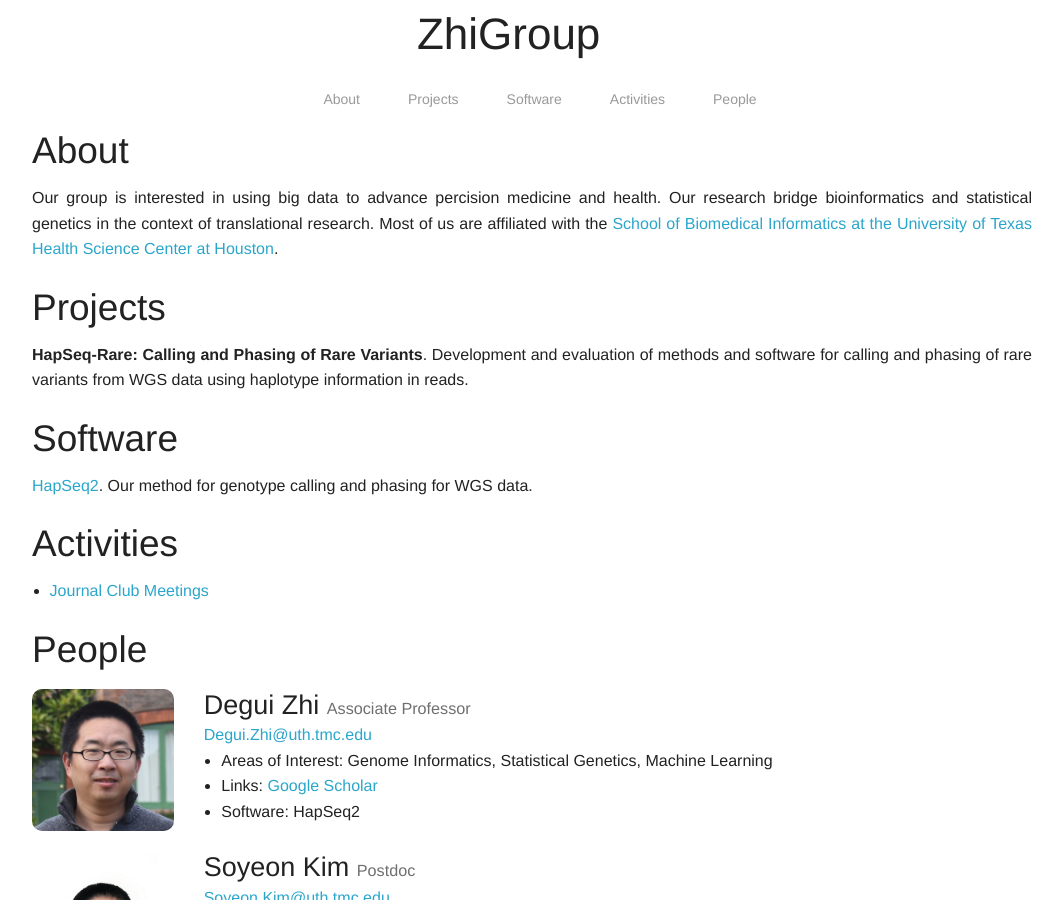
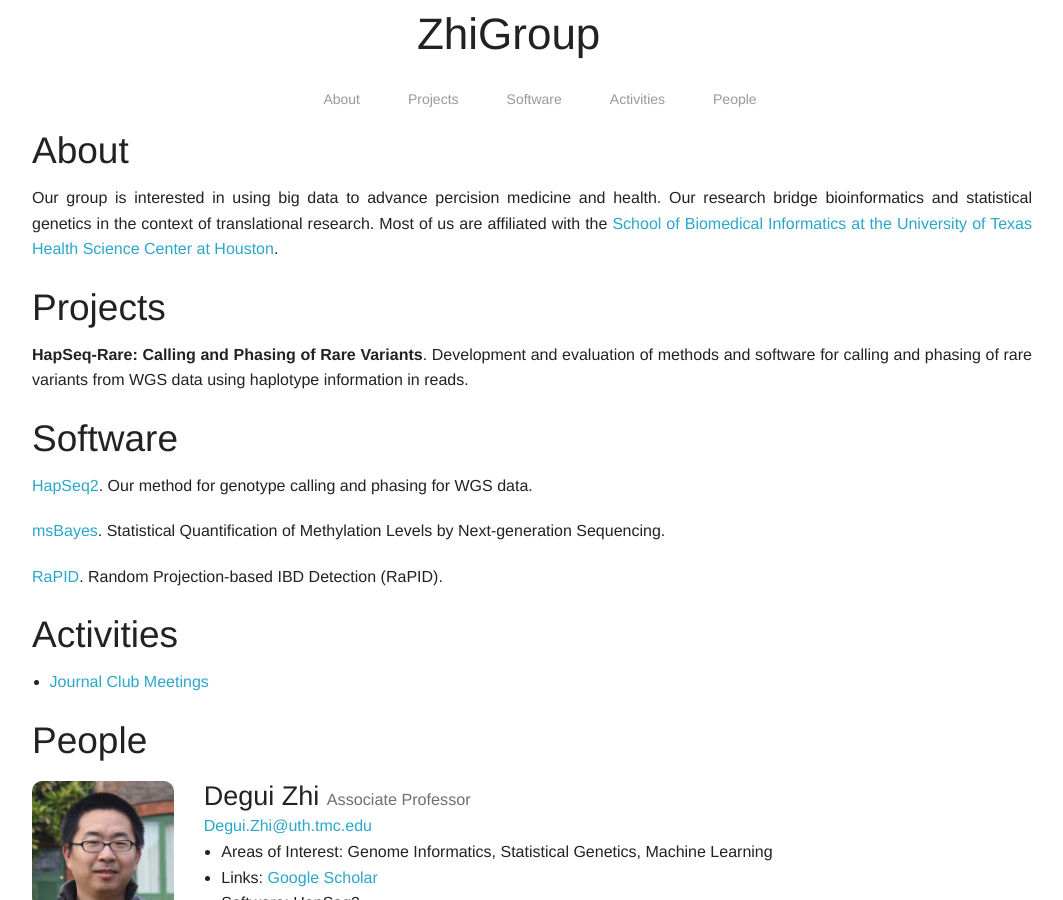
Before and after one commit to ZhiGroup/ZhiGroup.github.io, a Jekyll site: the page built from index.html, in a window 1280 px wide and 900 px high. Shown: the whole window, without its empty margins (108-1171 px from the left). Built offline with Jekyll 4.4.1, drawn with Linux system fonts in a browser that asks for light colours.

Commit message:
Update software.md

```diff
--- a/_includes/software.md
+++ b/_includes/software.md
@@ -1,2 +1,6 @@
 
 [HapSeq2](https://github.com/ZhiGroup/HapSeq2). Our method for genotype calling and phasing for WGS data.
+
+[msBayes](https://github.com/ZhiGroup/msBayes). Statistical Quantification of Methylation Levels by Next-generation Sequencing.
+
+[RaPID](http://genome.ucf.edu/RaPID/). Random Projection-based IBD Detection (RaPID).
```
